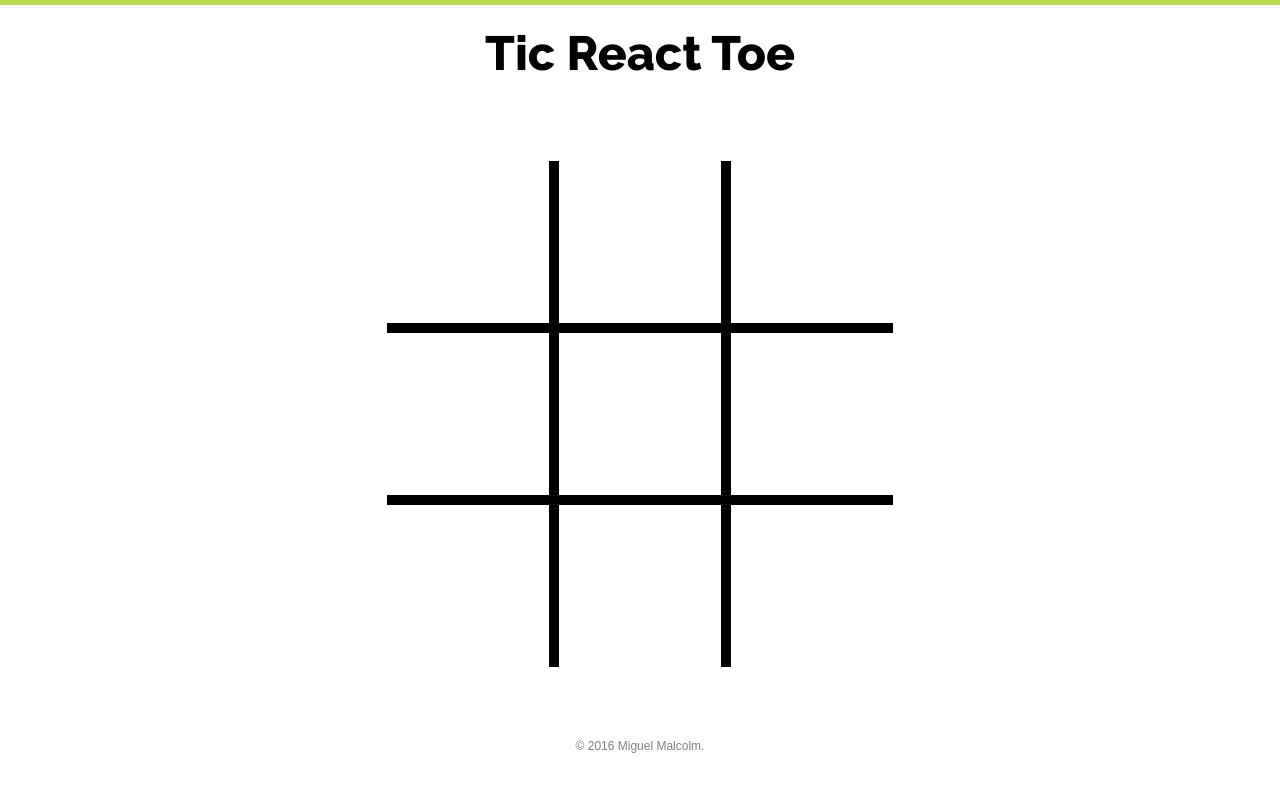
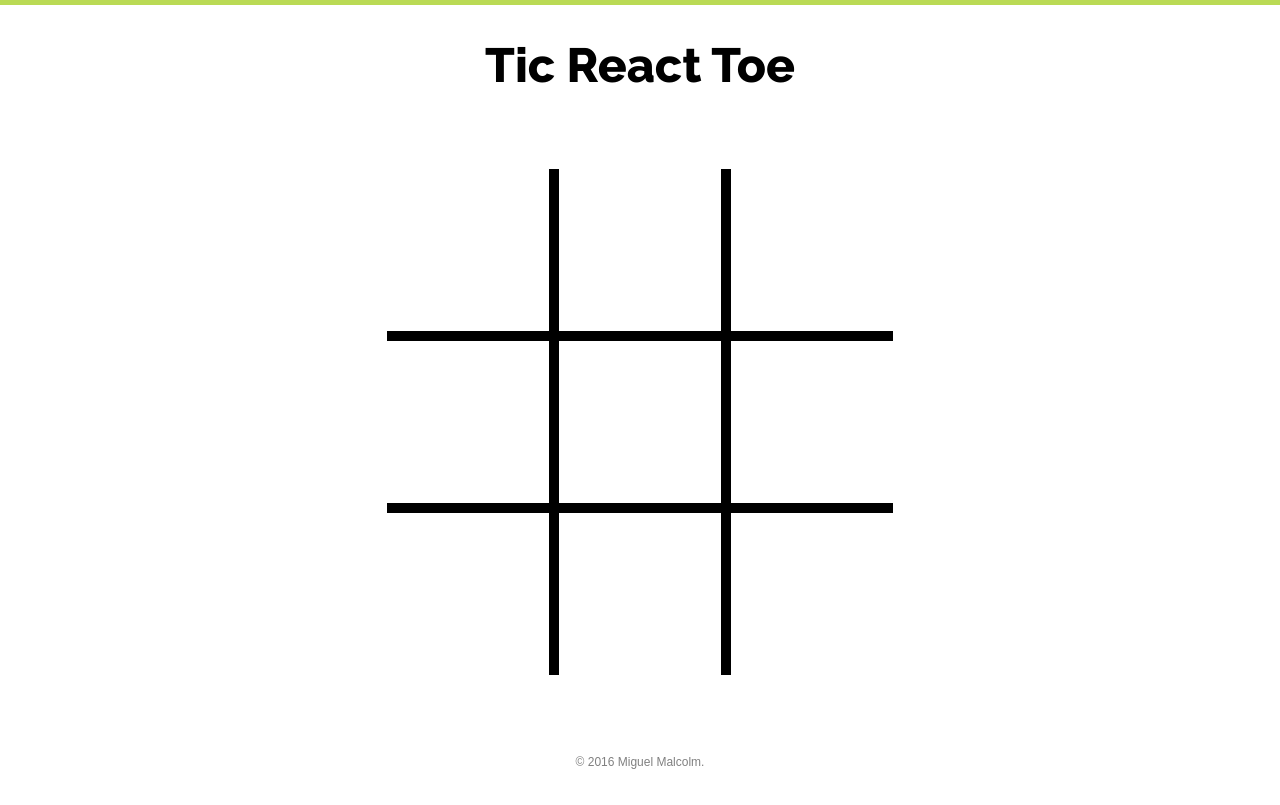
Before and after one commit to m1g/tic-react-toe, a React app: page / in a window 1280 px wide. Built offline with nearby package versions, Linux system fonts and the light colour scheme; some packages are replaced by stand-ins of ours.

Commit message:
adjusted layout spacing

```diff
--- a/src/components/App.js
+++ b/src/components/App.js
@@ -112,10 +112,10 @@ class App extends Component {
 
   render () {
     return <div>
-      <header>
-        <h1>Tic React Toe</h1>
-      </header>
       <section>
+        <header>
+          <h1>Tic React Toe</h1>
+        </header>
         <table>
           <tbody>
             <tr>
--- a/src/styles/screen.scss
+++ b/src/styles/screen.scss
@@ -7,44 +7,42 @@ $highlight-color: #bada55;
 
 html {
   text-size-adjust: 100%;
-  height: 100%;
+  height: 100vh;
 }
 
 body {
   @include font-smoothing(on);
 
-  display: flex;
-  flex-direction: column;
-  justify-content: space-between;
-  align-items: center;
   margin: 0;
   font: $base-text-size / 1 $base-font-family;
-  min-height: 100%;
   border-top: 5px solid $highlight-color;
 }
 
-header {
-  display: flex;
-  align-items: center;
-  justify-content: center;
-  font-family: $base-font-family;
-  font-size: 1.5em;
-
-  h1 {
-    text-align: center;
-    margin: 20px;
-  }
+body,
+#root,
+section {
+  min-height: 100vh;
 }
 
 section {
   display: flex;
   flex-direction: column;
+  align-items: center;
   justify-content: space-between;
+
+  header {
+    font-family: $base-font-family;
+    padding: 2em;
+
+    h1 {
+      margin: 0;
+      font-size: 3em;
+      text-align: center;
+    }
   }
 
   table {
     text-align: center;
-  padding: 60px 0;
     border-spacing: 0;
   }
 
@@ -73,13 +71,6 @@ body:not(.modal) .overlay {
     justify-content: center;
     align-items: center;
     background-color: rgba(0, 0, 0, 0.33);
-}
-
-footer {
-  text-align: center;
-  font-family: sans-serif;
-  font-size: 0.75em;
-  color: grey;
   }
 
   table {
@@ -124,3 +115,12 @@ td {
       background-position: center;
     }
   }
+
+  footer {
+    padding: 2em;
+    text-align: center;
+    font-family: sans-serif;
+    font-size: 0.75em;
+    color: grey;
+  }
+}
```
Lines whose indentation alone changed are shown as unchanged.
